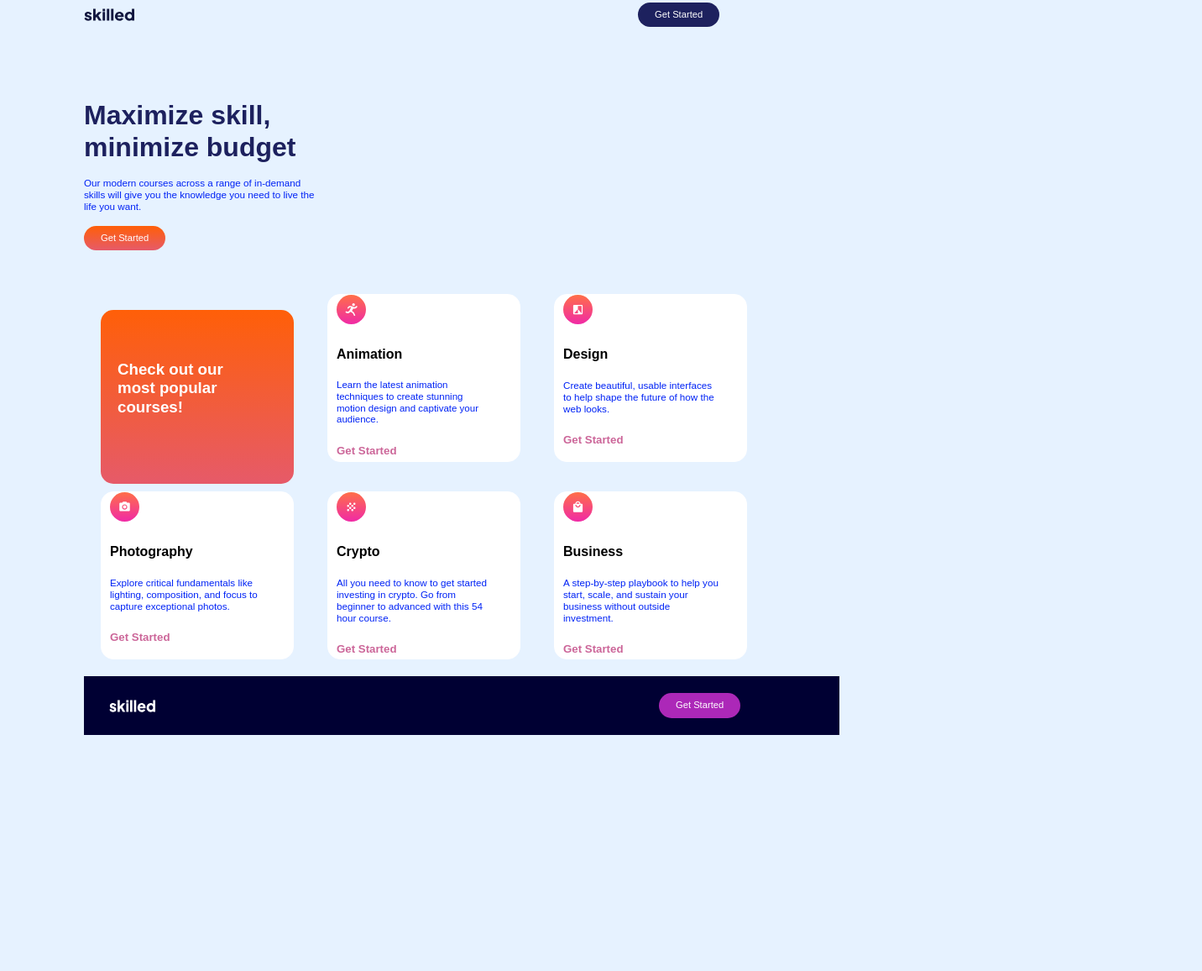
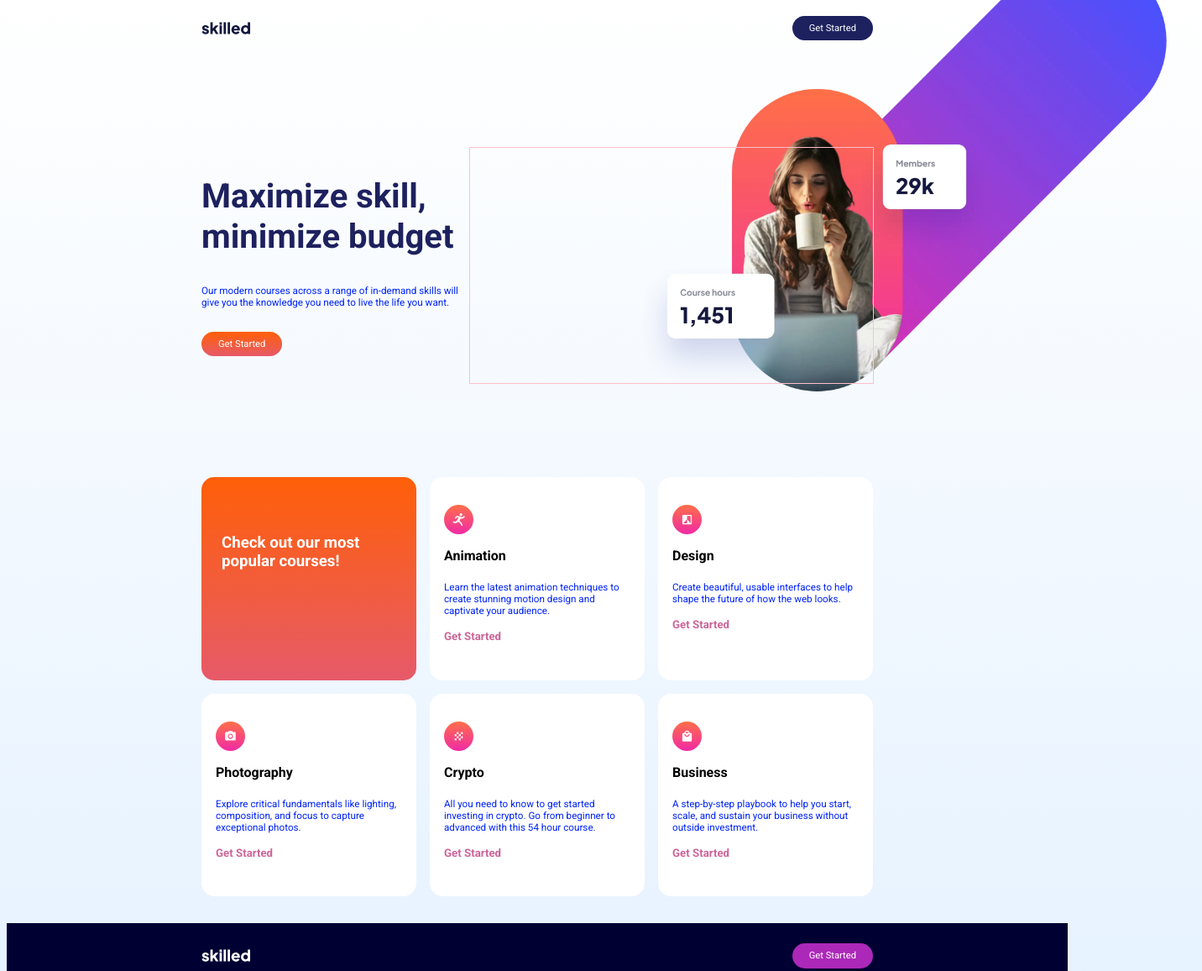
Before and after one commit to Glenda9031/E-Skilled-Landing-Page, a plain HTML site: page index.html in a window 1280 px wide. Shown: the part 5-1161 px from the top of the page at 84% size, 1432 px wide, since content can reach past the window. Before the commit the page ends 888 px from the top, so only its background shows below. Drawn offline with Linux system fonts and the light colour scheme.

Commit message:
Revised Front-End HTML/CSS Project

```diff
--- a/css/style.css
+++ b/css/style.css
@@ -1,36 +1,76 @@
+@import url(//fonts.googleapis.com/css2?family=Roboto:wght@400;700&display=swap);
 /* ======== Global Styles ========= */
-
+2
 * {
   box-sizing: border-box;
+  /* added */
+  margin: 0;
+}
+
+/* Added  */
+
+img,
+picture,
+video,
+canvas,
+svg {
+  display: block;
+  max-width: 100%;
+}
+
+ul,
+ol,
+li {
+  list-style: none;
 }
 
 body {
   font-size: 16px;
-    margin-left: 100px;
+  /*margin-left: 100px;
     margin-right: 100px;
     margin-top: .5rem;
-    width: 900px;
-    font-family: 'Roberto', sans-serif;
+    width: 900px; */
+  font-family: Roboto, sans-serif;
   background-color: #e6f2ff;
   line-height: 1.2;
+  position: relative;
+  background-image: linear-gradient(to bottom, hsl(0, 0%, 100%), #e6f2ff);
+}
+
+/* debugging  */
+
+/* * {
+  outline: 1px solid pink;
+} */
+
+.container {
+  width: min(80%, 50rem);
+  margin: 0 auto;
 }
 
 /* ======== Typography ========= */
 
-.container-header {
+.header {
+  padding: 1rem 0;
+}
+
+.header .container {
   display: flex;
-    gap: 600px;
-    width: 100%;
+  justify-content: space-between;
+  align-items: center;
   margin-bottom: 4rem;
 }
 
-h1, h2, h3, h4 {
+h1,
+h2,
+h3,
+h4 {
   font-weight: 700;
 }
 
 h1 {
-    color: #1D215E;
-    font-size: 2rem;
+  color: #1d215e;
+  font-size: 2.5rem;
 }
 
 h2 {
@@ -38,8 +78,8 @@ h2 {
 }
 
 p {
-    font-size: .73rem;
-    color: #0023F5;
+  font-size: 0.73rem;
+  color: #0023f5;
   opacity: 3;
 }
 
@@ -48,7 +88,7 @@ p {
 }
 
 .courses-subheadings {
-    color: #1D215E;
+  color: #1d215e;
 }
 
 a {
@@ -59,232 +99,224 @@ a {
 /* ======== Logos ========= */
 
 .logo-header {
-    width: 60px;
   height: 15px;
-    justify-self: flex-start;
-    align-self: center;
 }
 
 .logo-footer {
-    padding-left: 20px;
-    justify-self: flex-start;
-    align-self: center;
-    width: 75px;
   height: 15px;
   color: #fff;
+}
+
+.logo-header,
+.logo-footer {
+  object-fit: contain;
 }
 
 /* ======== Buttons ========= */
 
 .btn {
   cursor: pointer;
+  border-radius: 27px;
+  font-size: 0.7rem;
+  padding: 8px 20px;
 }
 
 .header-btn {
-    background-color: #1D215E;
-    justify-self: flex-end;
+  background-color: #1d215e;
 }
 
 .header-btn:hover {
-    position: relative;
-    top: -4;
   text-decoration: underline;
-    background-color: #E65A69;
+  background-color: #e65a69;
 }
 
 .promo-btn {
-    background-image: linear-gradient(#FF5F08, #E65A69);
+  background-image: linear-gradient(#ff5f08, #e65a69);
 }
 
 .promo-btn:hover {
-    position: relative;
-    top: -4;
   text-decoration: underline;
-    background-color: #1D215E;
+  background-color: #1d215e;
+}
+
+.footer-btn {
+  background-color: #ac28b8;
+}
+
+.footer-btn:hover {
+  text-decoration: underline;
+  background-color: #e65a69;
 }
 
 a.btn {
+  display: inline-block;
   color: #fff;
-    margin-right: 100px;
-    margin-left: 0;
   text-decoration: none;
-    border-radius: 27px;
-    font-size: .70rem;
-    padding: 8px 20px;
 }
 
 .courses-link:hover {
   text-decoration: underline;
-    background-color: #1D215E;
-}
-
-.footer-btn {
-    background-color: #AC28B8;
-    justify-self: flex-end;
-
-}
-
-.footer-btn:hover {
-    position: relative;
-    top: -4;
-    text-decoration: underline;
-    background-color: #E65A69;
+  background-color: #1d215e;
 }
 
 /* ======== Layout ========= */
 
-.container-promo {
-    display: grid;
-    grid-template-columns: 280px 280px;
-    grid-template-areas:
-        "h1 ."
-        "p ."
-        "promo-btn .";
+.promo .container {
+  display: flex;
+  flex-direction: column;
 }
 
-h1 {
-    grid-area: h1;
-    margin-bottom: 1rem;
+.promo-text {
+  order: 2;
+  /*   width: min(45%, 20rem); */
+  padding: 6rem 0;
 }
 
-p {
-    grid-area: p;
-    margin: 0;
+.promo-text > * + * {
+  margin-top: 1rem;
 }
 
 .promo-btn {
   grid-area: promo-btn;
-    grid-column-start: auto;
-    justify-self: left;
-    margin-top: 1rem;
-    margin-bottom: 2rem;
 }
 
-main {
-    display: grid;
-    width: 100%;
-    column-gap: 2.5rem;
-    row-gap: 2.2rem;
-    grid-template-columns: 230px 230px 230px;
-    grid-template-rows: 200px 200px;
-    justify-content: start;
-    margin: 20px ;
-    grid-template-areas:
-        "courses-large-orange-box . svg-img-animation                . svg-img-design"
-        "........................ . svg-img-photography              . svg-img-crypto              . svg-img-business"
-        "........................ . courses-sub-headings-animation   . courses-sub-headings-design"
-        "........................ . courses-sub-headings-photography . courses-sub-headings-crypto . courses-sub-headings-business"
-        "........................ . courses-paragraph-animation      . courses-paragraph-design"
-        "........................ . courses-paragraph-photography    . courses-paragraph-crypto    . courses-paragraph-business"
-        "........................ . courses-link-animation           . courses-link-design"
-        "........................ . courses-link-photography         . courses-link-crypto         . courses-link-business";
+.promo-image {
+  outline: 1px solid pink;
+  order: 1;
+  width: 25rem;
+  z-index: -1;
 }
 
-.courses-large-orange-box {
-    grid-area: courses-large-orange-box;
-    background-image: linear-gradient(#FF5F08, #E65A69);
+.courses .container {
+  padding: 2rem 0;
+  display: grid;
+  column-gap: 2rem;
+  row-gap: 2rem;
+  grid-auto-flow: column;
+  grid-template-columns: 1fr;
+  grid-template-areas:
+    "intro-text"
+    "animation"
+    "design"
+    "photography"
+    "crypto"
+    "business";
+}
+
+.courses .intro-text {
+  grid-area: intro-text;
+  background-image: linear-gradient(#ff5f08, #e65a69);
   color: #fff;
   border-radius: 15px;
-    align-self: center;
-    padding: 60px 50px 80px 20px;
-    margin-bottom: 50px;
+  padding: 3rem 1.5rem;
 }
 
-.courses {
+.course {
   border: 1px solid #fff;
   background-color: #fff;
   border-radius: 15px;
-    padding-right: 30px;
-    padding-left: 10px;
+  padding: 2rem 1rem 1rem;
   padding-bottom: 20px;
 }
 
-.courses-link {
-    align-items: end;
+.course > * + * {
+  margin-top: 1rem;
 }
 
-.svg-img-design {
-    grid-area: svg-img-design;
+/* .courses-link {
+    align-items: end;
+} */
+
+.courses .design {
+  grid-area: design;
 }
 
-.svg-img-photography {
-    grid-area: svg-img-photography;
+.courses .photography {
+  grid-area: photography;
 }
 
-.svg-img-crypto {
-    grid-area: svg-img-crypto;
+.courses .crypto {
+  grid-area: crypto;
 }
 
-.svg-img-business {
-    grid-area: svg-img-business;
+.courses .business {
+  grid-area: business;
 }
 
-.courses-sub-headings-animation {
-    grid-area: courses-sub-headings-animation;
+.courses .animation {
+  grid-area: animation;
 }
 
-.courses-sub-headings-design {
-    grid-area: courses-sub-headings-design;
+.footer {
+  background-color: #000033;
+  padding: 1.5rem 0;
 }
 
-.courses-sub-headings-photography {
-    grid-area: courses-sub-headings-photography;
+.footer .container {
+  display: flex;
+  align-items: center;
+  justify-content: space-between;
 }
 
-.courses-sub-headings-crypto {
-    grid-area: courses-sub-headings-crypto;
+@media (min-width: 640px) {
+  .header .container {
+    margin-bottom: 2rem;
+  }
+  .promo {
+    position: relative;
+  }
+  .promo .container {
+    flex-direction: row;
+    justify-content: space-between;
   }
 
-.courses-paragraph-animation {
-    grid-area: courses-paragraph-animation;
-    font-size: .72rem;
+  .promo-text {
+    order: 1;
+    width: min(50%, 20rem);
+    padding: 0 0 2rem;
   }
 
-.svg-img-animation {
-    grid-area: svg-img-animation;
+  .promo-image {
+    order: 2;
+    flex: 1;
   }
 
-.courses-paragraph-design {
-    grid-area: courses-paragraph-design;
+  .promo-image picture {
+    position: absolute;
+    width: 28rem;
+    right: -10rem;
+    top: -8rem;
+    z-index: -1;
   }
 
-.courses-paragraph-photography {
-    grid-area: courses-paragraph-photography;
+  .courses .container {
+    column-gap: 1rem;
+    row-gap: 1rem;
+    grid-template-columns: repeat(2, 1fr);
+    grid-template-areas:
+      "intro-text animation"
+      "design photography"
+      "crypto business";
+  }
 }
 
-.courses-paragraph-crypto {
-    grid-area: courses-paragraph-crypto;
+@media (min-width: 800px) {
+  .promo {
+    padding: 5rem 0;
   }
-
-.courses-paragraph-business {
-    grid-area: courses-paragraph-business;
+  .promo-image {
+/*     width: min(100%, 40rem); */
+    z-index: -1;
   }
-
-.courses-link-animation {
-    grid-area: courses-link-animation;
+  .promo-image picture {
+    position: absolute;
+    width: min(70%, 42rem);
+    right: -10rem;
+    top: -12rem;
   }
-
-.courses-link-design {
-    grid-area: courses-link-design;
+  .courses .container {
+    grid-template-columns: repeat(3, 1fr);
+    grid-template-areas:
+      "intro-text animation design"
+      "photography crypto business";
   }
-
-.courses-link-photography {
-    grid-area: courses-link-photography;
-}
-
-.courses-link-crypto {
-    grid-area: courses-link-crypto;
-}
-
-.courses-link-business {
-    grid-area: courses-link-business;
-}
-
-.container-footer {
-    background-color: #000033;
-    display: flex;
-    gap: 600px;
-    flex: 1 1 300px;
-    align-content: center;
-    padding: 20px 10px 20px 10px;
-}
--- a/index.html
+++ b/index.html
@@ -20,73 +20,94 @@
 </head>
 <body>
 
-  <header class="container-header">
-       <img class="logo-header" src="images/logo-dark.svg" alt="dark logo">
+  <header class="header">
+    <div class="container">
+      <img class="logo-header" src="https://raw.githubusercontent.com/Glenda9031/E-Skilled-Landing-Page/e498f1cff2c19c7a0cc2a48866abdb72467d4bee/images/logo-dark.svg" alt="dark logo">
       <a href="#" class="btn header-btn">Get Started</a>
       <!--<div class="desktop-image">
         <img src="images/image-hero-desktop@2x.webp" class="desktop-image" width="300px" height="750px" alt="large image of woman drinking coffee">
       </div>-->
+    </div>
   </header>
 
-    <div class="container-promo">
+  <main>
+    <section class="promo">
+      <div class="container">
+
+        <div class="promo-text">
           <h1>Maximize skill, minimize budget</h1>
           <p>Our modern courses across a range of in-demand skills will give you the
             knowledge you need to live the life you want.</p>
           <a href="#" class="btn promo-btn">Get Started</a>
         </div>
+        <div class="promo-image">
+          <picture>
+            <img src="https://raw.githubusercontent.com/Glenda9031/E-Skilled-Landing-Page/main/images/image-hero-desktop%402x.webp" alt="" />
+          </picture>
+        </div>
 
-        <main>
-          <section>
-            <h3 class="courses-large-orange-box">Check out our most popular courses!</h3>
+      </div>
     </section>
 
     <section class="courses">
+      <div class="container">
+        <div class="intro-text">
+          <h3>Check out our most popular courses!</h3>
+        </div>
+
+        <div class="course animation">
           <img class="svg-img-animation" src="images/icon-animation.svg" width="35px" height="35px" alt="animation svg">
           <h4 class="courses-sub-headings-animation">Animation</h4>
           <p class="courses-paragraph-animation">Learn the latest animation techniques to create stunning motion
             design and captivate your audience.</p>
           <h5 class="courses-link-animation courses-link"><a href="#">Get Started</a></h5>
-          </section>
+        </div>
 
-          <section class="courses">
+        <div class="course design">
           <img class="svg-img-design" src="images/icon-design.svg" width="35px" height="35px" alt="design svg">
           <h4 class="courses-sub-headings-design">Design</h4>
           <p class="courses-paragraph-design">Create beautiful, usable interfaces to help shape the future of
             how the web looks.</p>
           <h5 class="courses-link-design courses-link"><a href="#">Get Started</a></h5>
-          </section>
+        </div>
 
-          <section class="courses">
+        <div class="course photography">
           <img class="svg-img-photography" src="images/icon-photography.svg" width="35px" height="35px" alt="photography svg">
           <h4 class="courses-sub-headings-photography">Photography</h4>
           <p class="courses-paragraph-photography">Explore critical fundamentals like lighting, composition, and focus
             to capture exceptional photos.</p>
           <h5 class="courses-link-photography courses-link"><a href="#">Get Started</a></h5>
-          </section>
+        </div>
 
-          <section class="courses">
-            <img class="svg-img-crypto" src="images/icon-crypto.svg"  width="35px" height="35px" alt="crypto svg">
+        <div class="course crypto">
+          <img class="svg-img-crypto" src="images/icon-crypto.svg" width="35px" height="35px" alt="crypto svg">
           <h4 class="courses-sub-headings-crypto">Crypto</h4>
           <p class="courses-paragraph-crypto">All you need to know to get started investing in crypto. Go from beginner
             to advanced with this 54 hour course.</p>
           <h5 class="courses-link-crypto courses-link"><a href="#">Get Started</a></h5>
-          </section>
+        </div>
 
-          <section class="courses">
-            <img class="svg-img-business" src="images/icon-business.svg"   width="35px" height="35px" alt="business svg">
+        <div class="course business">
+          <img class="svg-img-business" src="images/icon-business.svg" width="35px" height="35px" alt="business svg">
           <h4 class="courses-sub-headings-business">Business</h4>
           <p class="courses-paragraph-business">A step-by-step playbook to help you start, scale, and sustain your business
             without outside investment.</p>
           <h5 class="courses-link-business courses-link"><a href="#">Get Started</a></h5>
+        </div>
+      </div>
+
     </section>
+
   </main>
 
-  <footer>
-    <div class="container-footer">
-      <img class="logo-footer" src="images/logo-light.svg" alt="light logo">
+  <footer class="footer">
+    <div class="container">
+
+      <img class="logo-footer" src="https://raw.githubusercontent.com/Glenda9031/E-Skilled-Landing-Page/e498f1cff2c19c7a0cc2a48866abdb72467d4bee/images/logo-light.svg" alt="light logo">
       <a href="#" class="btn footer-btn">Get Started</a>
+    </div>
   </footer>
   </div><!-- end of footer-container -->
 
 </body>
-</html
+</html>
```
Lines whose indentation alone changed are shown as unchanged.
